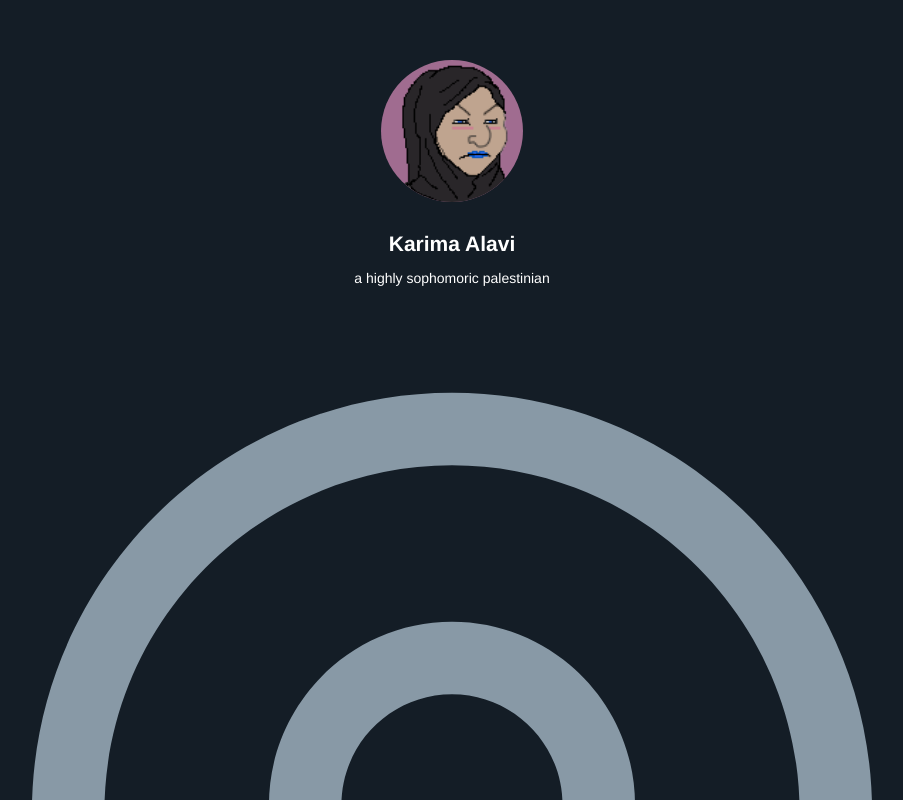
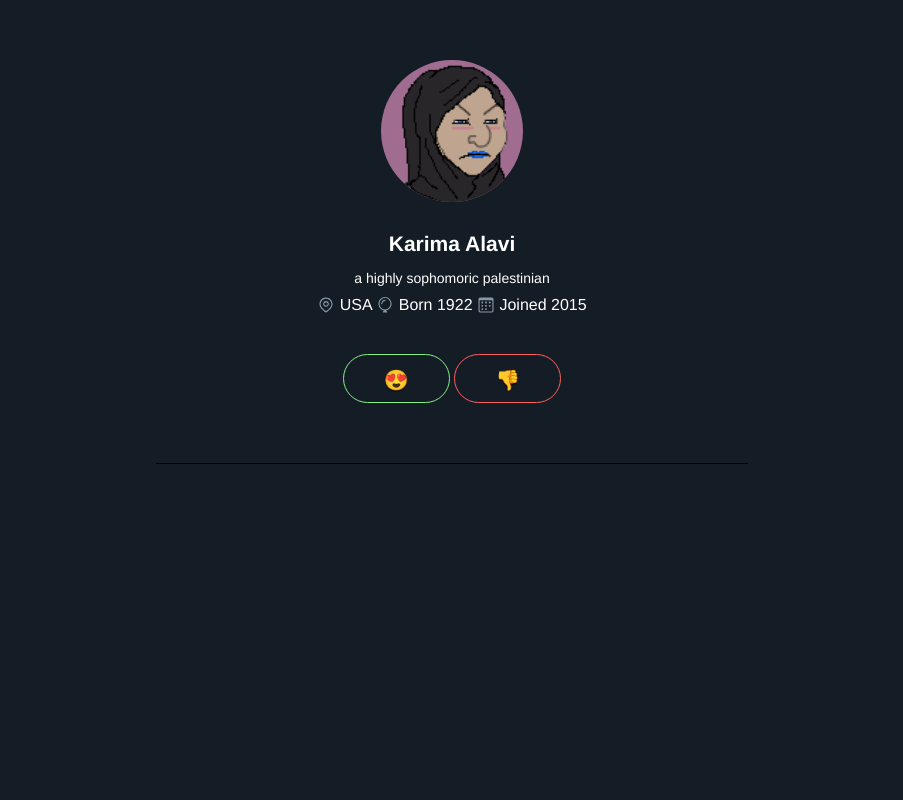
Before and after one commit to suchaone/wojakgen, a plain HTML site: page index.html in a window 1280 px wide. Shown: the top 800 px of the page, without its empty margins (188-1091 px from the left). Drawn offline with Linux system fonts and the light colour scheme.

Commit message:
Update index.html

```diff
--- a/index.html
+++ b/index.html
@@ -15,15 +15,15 @@
       <p id="char-name"></p>
       <p id="char-attribute"></p>
 
-      <svg style="fill:rgb(136, 153, 166); vertical-align: text-top;" viewBox="0 0 24 24" class="r-111h2gw r-4qtqp9 r-yyyyoo r-1xvli5t r-7o8qx1 r-dnmrzs r-bnwqim r-1plcrui r-lrvibr"><g><path d="M12 14.315c-2.088 0-3.787-1.698-3.787-3.786S9.913 6.74 12 6.74s3.787 1.7 3.787 3.787-1.7 3.785-3.787 3.785zm0-6.073c-1.26 0-2.287 1.026-2.287 2.287S10.74 12.814 12 12.814s2.287-1.025 2.287-2.286S13.26 8.24 12 8.24z"></path><path d="M20.692 10.69C20.692 5.9 16.792 2 12 2s-8.692 3.9-8.692 8.69c0 1.902.603 3.708 1.743 5.223l.003-.002.007.015c1.628 2.07 6.278 5.757 6.475 5.912.138.11.302.163.465.163.163 0 .327-.053.465-.162.197-.155 4.847-3.84 6.475-5.912l.007-.014.002.002c1.14-1.516 1.742-3.32 1.742-5.223zM12 20.29c-1.224-.99-4.52-3.715-5.756-5.285-.94-1.25-1.436-2.742-1.436-4.312C4.808 6.727 8.035 3.5 12 3.5s7.192 3.226 7.192 7.19c0 1.57-.497 3.062-1.436 4.313-1.236 1.57-4.532 4.294-5.756 5.285z"></path></g></svg>
+      <svg style="width: 18px; fill:rgb(136, 153, 166); vertical-align: text-top;" viewBox="0 0 24 24" class="r-111h2gw r-4qtqp9 r-yyyyoo r-1xvli5t r-7o8qx1 r-dnmrzs r-bnwqim r-1plcrui r-lrvibr"><g><path d="M12 14.315c-2.088 0-3.787-1.698-3.787-3.786S9.913 6.74 12 6.74s3.787 1.7 3.787 3.787-1.7 3.785-3.787 3.785zm0-6.073c-1.26 0-2.287 1.026-2.287 2.287S10.74 12.814 12 12.814s2.287-1.025 2.287-2.286S13.26 8.24 12 8.24z"></path><path d="M20.692 10.69C20.692 5.9 16.792 2 12 2s-8.692 3.9-8.692 8.69c0 1.902.603 3.708 1.743 5.223l.003-.002.007.015c1.628 2.07 6.278 5.757 6.475 5.912.138.11.302.163.465.163.163 0 .327-.053.465-.162.197-.155 4.847-3.84 6.475-5.912l.007-.014.002.002c1.14-1.516 1.742-3.32 1.742-5.223zM12 20.29c-1.224-.99-4.52-3.715-5.756-5.285-.94-1.25-1.436-2.742-1.436-4.312C4.808 6.727 8.035 3.5 12 3.5s7.192 3.226 7.192 7.19c0 1.57-.497 3.062-1.436 4.313-1.236 1.57-4.532 4.294-5.756 5.285z"></path></g></svg>
       USA
 
-      <svg style="fill:rgb(136, 153, 166); vertical-align: text-top;" viewBox="0 0 24 24" class="r-111h2gw r-4qtqp9 r-yyyyoo r-1xvli5t r-7o8qx1 r-dnmrzs r-bnwqim r-1plcrui r-lrvibr"><g><path d="M7.75 11.083c-.414 0-.75-.336-.75-.75C7 7.393 9.243 5 12 5c.414 0 .75.336.75.75s-.336.75-.75.75c-1.93 0-3.5 1.72-3.5 3.833 0 .414-.336.75-.75.75z"></path><path d="M20.75 10.333c0-5.01-3.925-9.083-8.75-9.083s-8.75 4.074-8.75 9.083c0 4.605 3.32 8.412 7.605 8.997l-1.7 1.83c-.137.145-.173.357-.093.54.08.182.26.3.46.3h4.957c.198 0 .378-.118.457-.3.08-.183.044-.395-.092-.54l-1.7-1.83c4.285-.585 7.605-4.392 7.605-8.997zM12 17.917c-3.998 0-7.25-3.402-7.25-7.584S8.002 2.75 12 2.75s7.25 3.4 7.25 7.583-3.252 7.584-7.25 7.584z"></path></g></svg>
+      <svg style="width: 18px; fill:rgb(136, 153, 166); vertical-align: text-top;" viewBox="0 0 24 24" class="r-111h2gw r-4qtqp9 r-yyyyoo r-1xvli5t r-7o8qx1 r-dnmrzs r-bnwqim r-1plcrui r-lrvibr"><g><path d="M7.75 11.083c-.414 0-.75-.336-.75-.75C7 7.393 9.243 5 12 5c.414 0 .75.336.75.75s-.336.75-.75.75c-1.93 0-3.5 1.72-3.5 3.833 0 .414-.336.75-.75.75z"></path><path d="M20.75 10.333c0-5.01-3.925-9.083-8.75-9.083s-8.75 4.074-8.75 9.083c0 4.605 3.32 8.412 7.605 8.997l-1.7 1.83c-.137.145-.173.357-.093.54.08.182.26.3.46.3h4.957c.198 0 .378-.118.457-.3.08-.183.044-.395-.092-.54l-1.7-1.83c4.285-.585 7.605-4.392 7.605-8.997zM12 17.917c-3.998 0-7.25-3.402-7.25-7.584S8.002 2.75 12 2.75s7.25 3.4 7.25 7.583-3.252 7.584-7.25 7.584z"></path></g></svg>
 
       Born 1922
 
 
-      <svg  style="fill:rgb(136, 153, 166); vertical-align: text-top;"  viewBox="0 0 24 24" class="r-111h2gw r-4qtqp9 r-yyyyoo r-1xvli5t r-7o8qx1 r-dnmrzs r-bnwqim r-1plcrui r-lrvibr"><g><path d="M19.708 2H4.292C3.028 2 2 3.028 2 4.292v15.416C2 20.972 3.028 22 4.292 22h15.416C20.972 22 22 20.972 22 19.708V4.292C22 3.028 20.972 2 19.708 2zm.792 17.708c0 .437-.355.792-.792.792H4.292c-.437 0-.792-.355-.792-.792V6.418c0-.437.354-.79.79-.792h15.42c.436 0 .79.355.79.79V19.71z"></path><circle cx="7.032" cy="8.75" r="1.285"></circle><circle cx="7.032" cy="13.156" r="1.285"></circle><circle cx="16.968" cy="8.75" r="1.285"></circle><circle cx="16.968" cy="13.156" r="1.285"></circle><circle cx="12" cy="8.75" r="1.285"></circle><circle cx="12" cy="13.156" r="1.285"></circle><circle cx="7.032" cy="17.486" r="1.285"></circle><circle cx="12" cy="17.486" r="1.285"></circle></g></svg>
+      <svg  style="width: 18px; fill:rgb(136, 153, 166); vertical-align: text-top;"  viewBox="0 0 24 24" class="r-111h2gw r-4qtqp9 r-yyyyoo r-1xvli5t r-7o8qx1 r-dnmrzs r-bnwqim r-1plcrui r-lrvibr"><g><path d="M19.708 2H4.292C3.028 2 2 3.028 2 4.292v15.416C2 20.972 3.028 22 4.292 22h15.416C20.972 22 22 20.972 22 19.708V4.292C22 3.028 20.972 2 19.708 2zm.792 17.708c0 .437-.355.792-.792.792H4.292c-.437 0-.792-.355-.792-.792V6.418c0-.437.354-.79.79-.792h15.42c.436 0 .79.355.79.79V19.71z"></path><circle cx="7.032" cy="8.75" r="1.285"></circle><circle cx="7.032" cy="13.156" r="1.285"></circle><circle cx="16.968" cy="8.75" r="1.285"></circle><circle cx="16.968" cy="13.156" r="1.285"></circle><circle cx="12" cy="8.75" r="1.285"></circle><circle cx="12" cy="13.156" r="1.285"></circle><circle cx="7.032" cy="17.486" r="1.285"></circle><circle cx="12" cy="17.486" r="1.285"></circle></g></svg>
       Joined 2015
 
       <br>
```
